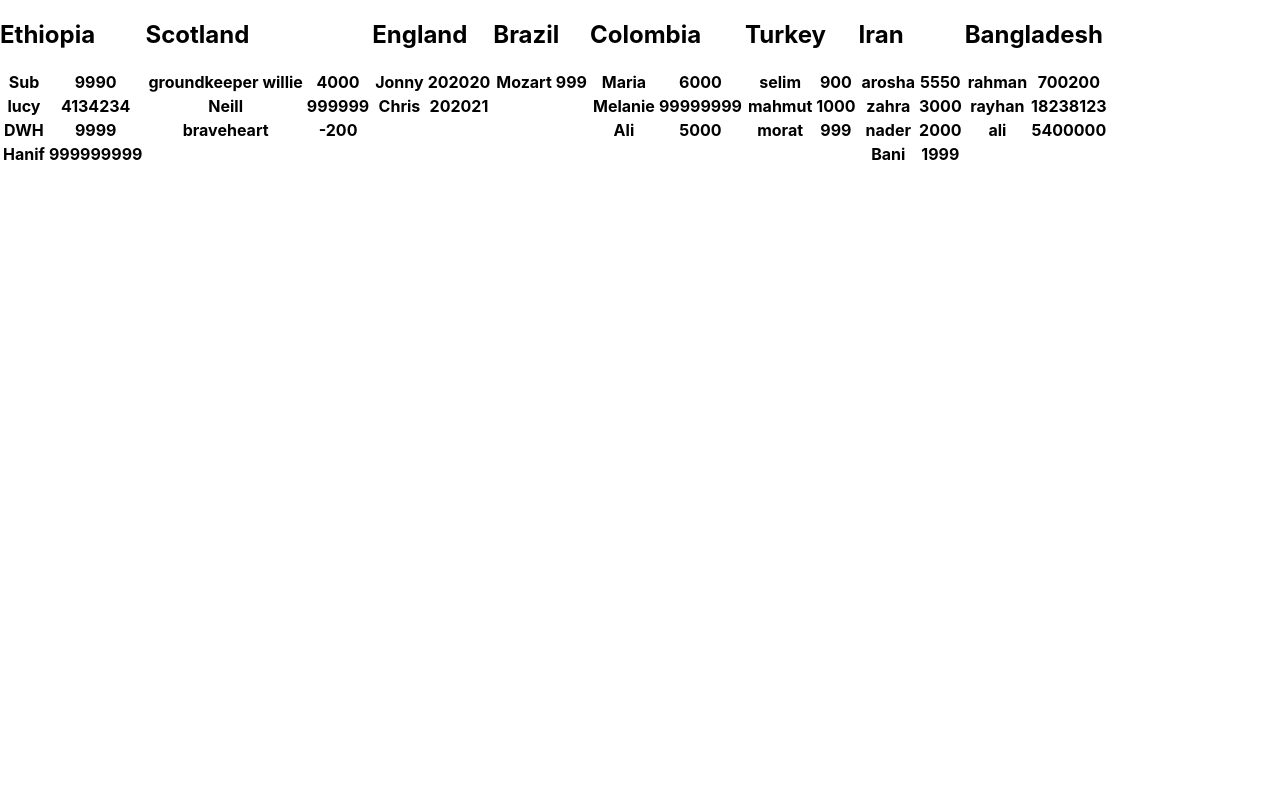
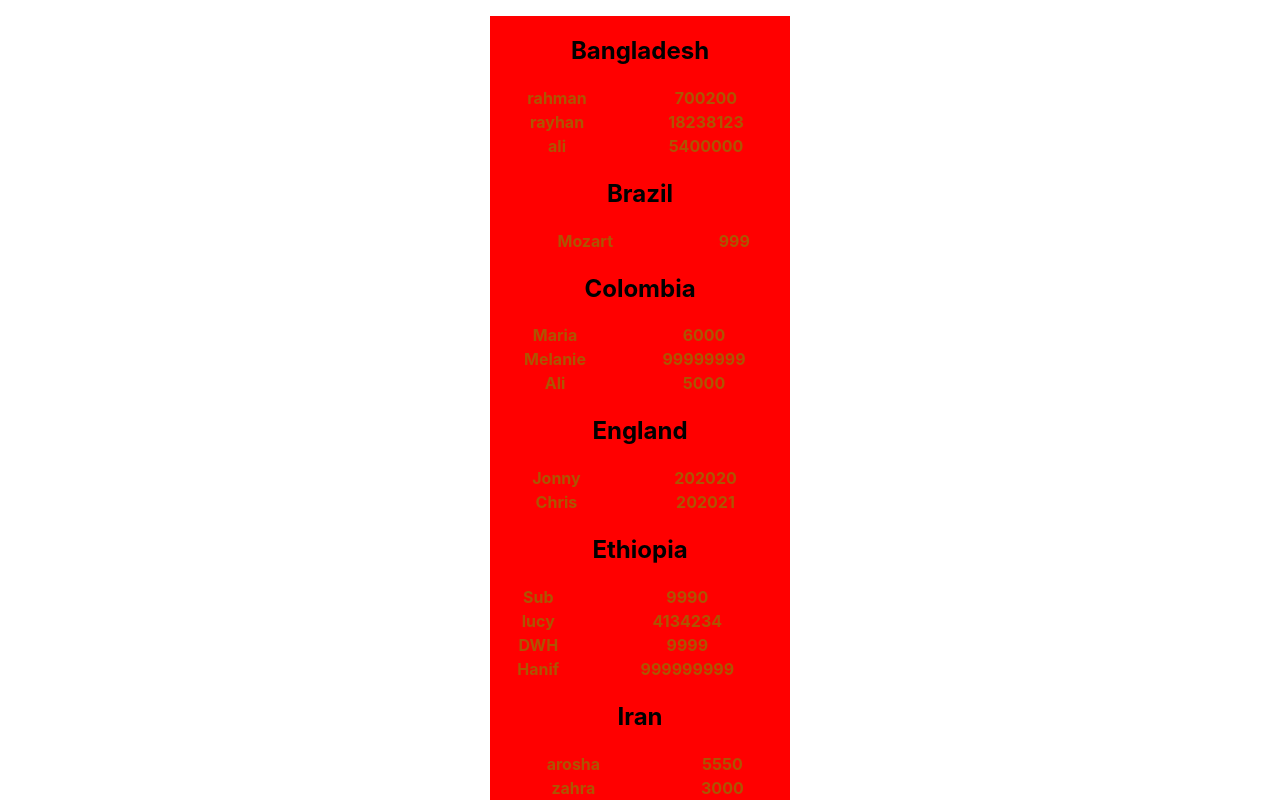
Before and after one commit to wiamnasr/high-scores-react, a React (Create React App) app: page / in a window 1280 px wide. Shown: the top 800 px of the page. Built offline with nearby package versions, Linux system fonts and the light colour scheme.

Commit message:
sorted countries alphabatically and started laying the styling scaffolding

```diff
--- a/src/App.js
+++ b/src/App.js
@@ -1,11 +1,12 @@
+// importing Fragment as I want to return several components side by side
+import { Fragment } from "react";
+
 import CountryScoreTable from "./components/CountryScoreTable/CountryScoreTable";
 
 const App = () => (
-  <div>
+  <Fragment>
     <CountryScoreTable />
-
-
-  </div>
+  </Fragment>
 );
 
 export default App;
--- a/src/components/CountryScoreTable/CountryScoreTable.js
+++ b/src/components/CountryScoreTable/CountryScoreTable.js
@@ -3,23 +3,25 @@ import { Wrapper } from "./CountryScoreTable.styles";
 
 // components
 import allCountryScores from "../../../src/scores";
+import PlayerScore from "../PlayerScore/PlayerScore";
 
 const CountryScoreTable = () => {
   return (
     <Wrapper>
-      {allCountryScores.map((country) => {
+      {allCountryScores
+        .sort((a, b) => (a.name > b.name ? 1 : b.name > a.name ? -1 : 0))
+        .map((country) => {
           return (
-          <div>
-            <h2>{country.name}</h2>
+            <div className="scoresTable">
+              <h2 className="countryName">{country.name}</h2>
               <table>
+                <tbody>
                   {country.scores.map((score) => {
                     return (
-                  <tr>
-                    <th>{score.n}</th>
-                    <th>{score.s}</th>
-                  </tr>
+                      <PlayerScore playerName={score.n} playerScore={score.s} />
                     );
                   })}
+                </tbody>
               </table>
             </div>
           );
--- a/src/components/CountryScoreTable/CountryScoreTable.styles.js
+++ b/src/components/CountryScoreTable/CountryScoreTable.styles.js
@@ -2,5 +2,20 @@ import styled from "styled-components";
 
 export const Wrapper = styled.div`
   display: flex;
-  flex-flow: row wrap;
+  flex-flow: column;
+  margin: 1rem 1rem;
+
+
+  width: 300px;
+  background-color: red;
+
+  .scoresTable {
+    width: 100%;
+    display: flex;
+    flex-flow: column;
+  }
+
+  .countryName {
+    text-align:center;
+  }
 `;
--- /dev/null
+++ b/src/components/PlayerScore/PlayerScore.js
@@ -0,0 +1,13 @@
+// Style
+import classes from "./PlayerScore.module.css";
+
+const PlayerScore = ({ playerName, playerScore }) => {
+  return (
+    <tr className={classes.row} key={Math.random().toString()}>
+      <th>{playerName}</th>
+      <th>{playerScore}</th>
+    </tr>
+  );
+};
+
+export default PlayerScore;
--- /dev/null
+++ b/src/components/PlayerScore/PlayerScore.module.css
@@ -0,0 +1,3 @@
+.row {
+    color: #ad5502;
+}
--- a/src/index.css
+++ b/src/index.css
@@ -1,13 +1,15 @@
 body {
   margin: 0;
-  font-family: -apple-system, BlinkMacSystemFont, 'Segoe UI', 'Roboto', 'Oxygen',
-    'Ubuntu', 'Cantarell', 'Fira Sans', 'Droid Sans', 'Helvetica Neue',
+  font-family: -apple-system, BlinkMacSystemFont, "Segoe UI", "Roboto", "Oxygen",
+    "Ubuntu", "Cantarell", "Fira Sans", "Droid Sans", "Helvetica Neue",
     sans-serif;
   -webkit-font-smoothing: antialiased;
   -moz-osx-font-smoothing: grayscale;
+  display: flex;
+  justify-content: center;
 }
 
 code {
-  font-family: source-code-pro, Menlo, Monaco, Consolas, 'Courier New',
+  font-family: source-code-pro, Menlo, Monaco, Consolas, "Courier New",
     monospace;
 }
```
Lines whose indentation alone changed are shown as unchanged.
